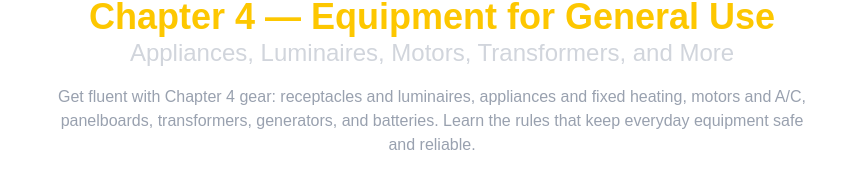
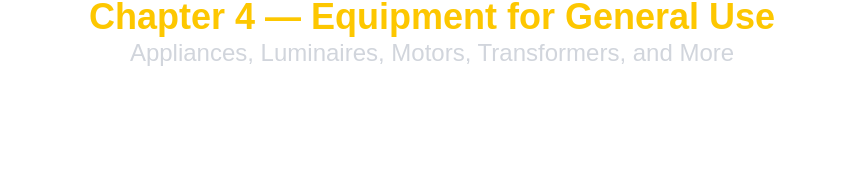
Before and after one commit to tommythorne/ohmwork-guide, a Next.js app: page /modules/module-04 in a window 1280 px wide. Shown: the part 627-800 px from the top of the page, without its empty margins (208-1071 px from the left). Built offline with nearby package versions, Linux system fonts and the light colour scheme.

Commit message:
fix(module-04): remove unsupported summary.blurb to match ModuleTemplate types

```diff
--- a/app/modules/module-04/page.tsx
+++ b/app/modules/module-04/page.tsx
@@ -199,8 +199,6 @@ export default function Module04Page() {
         imageAlt: "NEC Chapter 4 — Equipment for General Use: appliances, luminaires, motors, transformers",
         title: "Chapter 4 — Equipment for General Use",
         subtitle: "Appliances, Luminaires, Motors, Transformers, and More",
-        blurb:
-          "Get fluent with Chapter 4 gear: receptacles and luminaires, appliances and fixed heating, motors and A/C, panelboards, transformers, generators, and batteries. Learn the rules that keep everyday equipment safe and reliable."
       }}
       articles={[
         {
@@ -445,8 +443,6 @@ export default function Module04Page() {
       ]}
       summary={{
         title: "Chapter 4 Summary",
-        blurb:
-          "Chapter 4 ties everyday equipment to practical rules: size from nameplates and tables, provide proper disconnects, guard against damage, and match devices to the environment.",
         cards: [
           { icon: <Plug className="w-8 h-8 text-yellow-400" />, title: "Devices", text: "Receptacles/switches: TR/WR where required; proper covers and grounding." },
           { icon: <Lightbulb className="w-8 h-8 text-yellow-400" />, title: "Luminaires", text: "Support/clearances; special spaces (closets, damp/wet) matter." },
```
